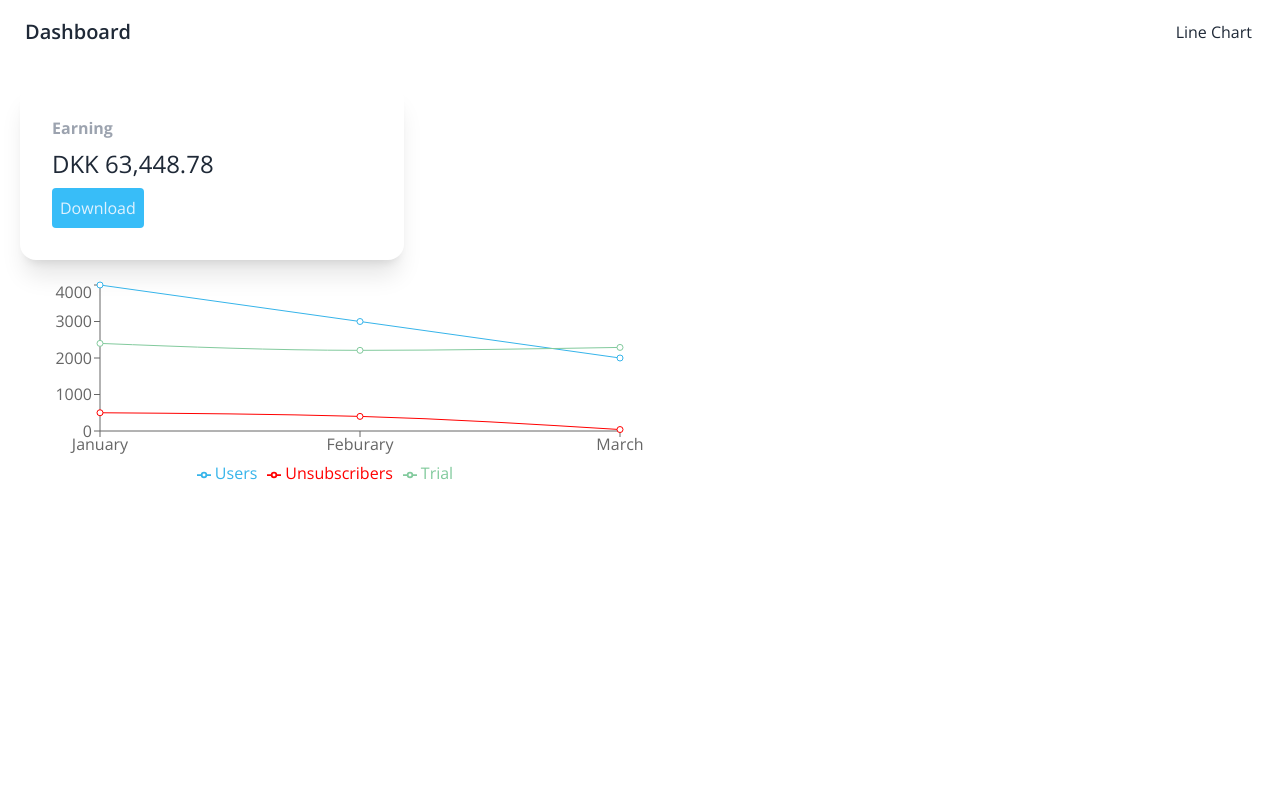
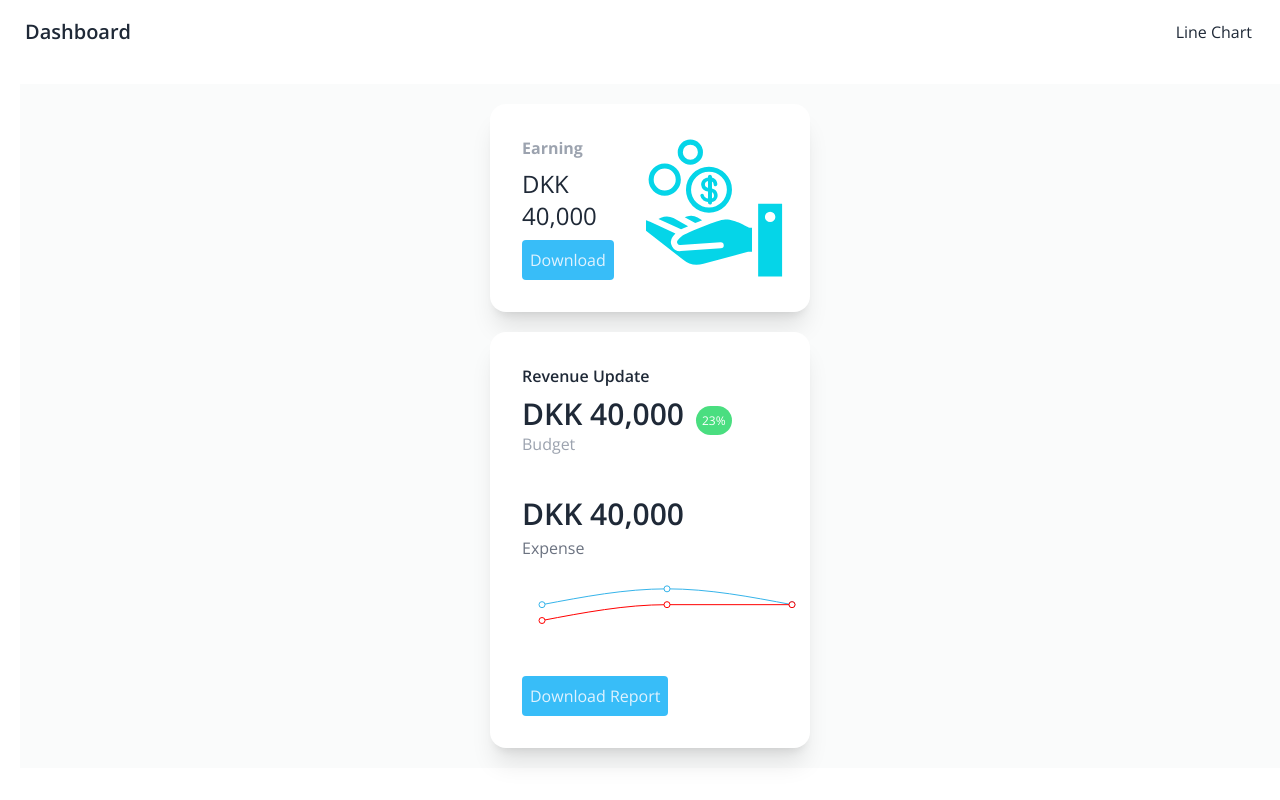
Before and after one commit to ZHANGJialiHappy/Dashboard, a React (Create React App) app: page / in a window 1280 px wide. Built offline with nearby package versions, Linux system fonts and the light colour scheme.

Commit message:
feat: revenue card

```diff
--- a/package.json
+++ b/package.json
@@ -13,6 +13,7 @@
     "daisyui": "^2.51.5",
     "react": "^18.2.0",
     "react-dom": "^18.2.0",
+    "react-icons": "^4.8.0",
     "react-router-dom": "^6.10.0",
     "react-scripts": "5.0.1",
     "recharts": "^2.5.0",
@@ -45,6 +46,7 @@
   },
   "devDependencies": {
     "autoprefixer": "^10.4.14",
+    "file-loader": "^6.2.0",
     "postcss": "^8.4.23",
     "tailwindcss": "^3.3.1"
   }
--- a/src/components/Charts/Linechart.tsx
+++ b/src/components/Charts/Linechart.tsx
@@ -1,18 +1,18 @@
-import { LineChart, Line, XAxis, YAxis, CartesianGrid, Tooltip, Legend, ResponsiveContainer } from 'recharts';
+import { LineChart, Line, XAxis, YAxis, CartesianGrid, Tooltip, Legend } from 'recharts';
 import { lineChartData } from '../../data/dummy';
 
 type Props = {
-    width: string;
+    width: number;
+    height: number;
     horizontal: boolean;
     vertical: boolean;
 }
 
-function Linechart({width, horizontal, vertical} : Props) {
+function Linechart({width, height, horizontal, vertical} : Props) {
   return (
-    <ResponsiveContainer width={width} aspect={3}>
       <LineChart
-        width={250}
-        height={150}
+        width={width}
+        height={height}
         data={lineChartData}
         margin={{
           top: 5,
@@ -21,17 +21,15 @@ function Linechart({width, horizontal, vertical} : Props) {
           bottom: 5,
         }}
       >
-        <CartesianGrid strokeDasharray="3 3" horizontal={horizontal} vertical={vertical}/>
+        <CartesianGrid strokeDasharray="10 10" horizontal={horizontal} vertical={vertical}/>
         <XAxis dataKey="name" />
         <YAxis />
         <Tooltip />
         <Legend />
-        <Line type="monotone" dataKey="Users" stroke="#36B4EA" activeDot={{ r: 8 }} />
-        <Line type="monotone" dataKey="Unsubscribers" stroke="#FF0000" />
-        <Line type="monotone" dataKey="Trial" stroke="#82CA9D" />
-
+        <Line type="monotone" dataKey="Users" stroke="#36B4EA" activeDot={{ r: 4 }} />
+        <Line type="monotone" dataKey="Unsubscribers" stroke="#FF0000" activeDot={{ r: 4 }}/>
+        <Line type="monotone" dataKey="Trial" stroke="#82CA9D" activeDot={{ r: 4 }}/>
       </LineChart>
-    </ResponsiveContainer>
   )
 }
 
--- a/src/data/dummy.tsx
+++ b/src/data/dummy.tsx
@@ -1,3 +1,22 @@
+
+export const revenueData = [
+    {
+      name: 'January',
+      Budget: 40000,
+      Expense: 30000,
+    },
+    {
+      name: 'Feburary',
+      Budget: 50000,
+      Expense: 40000,
+    },
+    {
+      name: 'March',
+      Budget: 40000,
+      Expense: 40000,
+    },
+  ];
+
 export const lineChartData = [
   {
     name: 'January',
@@ -18,3 +37,36 @@ export const lineChartData = [
     Trial: 2290,
   },
 ];
+
+  // export const earningData = [
+  //   {
+  //     icon: <RiContactsLine />,
+  //     amount: '4000',
+  //     percentage: '-4%',
+  //     title: 'Users',
+  //     iconColor: '#FFFFFF',
+  //     iconBg: 'sky-400',
+  //     iconOp: 'opacity-50',
+  //     pcColor: 'red-600',
+  //   },
+  //   {
+  //     icon: <MdOutlineUnsubscribe />,
+  //     amount: '4,396',
+  //     percentage: '+23%',
+  //     title: 'Unsubscriber',
+  //     iconColor: '#FFFFFF',
+  //     iconBg: 'red-600',
+  //     iconOp: 'opacity-50',
+  //     pcColor: 'green-600',
+  //   },
+  //   {
+  //     icon: <AiOutlineShoppingCart />,
+  //     amount: '423,39',
+  //     percentage: '+38%',
+  //     title: 'Trial',
+  //     iconColor: '#FFFFFF',
+  //     iconBg: 'red-600',
+  //     iconOp: 'opacity-50',
+  //     pcColor: 'green-600',
+  //   },
+  // ];
--- /dev/null
+++ b/src/data/index.d.ts
@@ -0,0 +1,12 @@
+declare module "*.jpg" {
+    const path: string;
+    export default path;
+}
+declare module "*.jpeg" {
+    const path: string;
+    export default path;
+}
+declare module "*.svg" {
+    const path: string;
+    export default path;
+}
--- a/src/pages/Dashboard.tsx
+++ b/src/pages/Dashboard.tsx
@@ -1,19 +1,61 @@
-import { Linechart } from "../components"
+import { LineChart, Line } from 'recharts';
+import { revenueData } from "../data/dummy";
+import earning from "../data/earning.svg"
 
 function Dashboard() {
   return (
-    <div className="mt-5 ml-5">
-      <div className="card w-96 bg-base-100 shadow-xl">
-        <div className="card-body">
-          <p className="font-bold text-gray-400">Earning</p>
-          <p className="text-2xl">DKK 63,448.78</p>
-          <div className="card-actions">
-            <button className="rounded bg-sky-400 opacity-0.9 text-sky-100 hover:drop-shadow-xl p-2 ">Download</button>
+    <div className="mt-5 ml-5 bg-main-bg flex justify-center">
+      <div className="m-5">
+        <div className="card card-side w-80 bg-base-100 shadow-xl">
+          <div className="card-body">
+            <p className="font-bold text-gray-400">Earning</p>
+            <p className="text-2xl">DKK 40,000</p>
+            <div className="card-actions">
+              <button className="rounded bg-sky-400 opacity-0.9 text-sky-100 hover:drop-shadow-xl p-2 ">Download</button>
+            </div>
           </div>
+          <figure><img src={earning} alt="earning" /></figure>
         </div>
-      </div>
-      <div className="md:w-full overflow-auto mt-5">
-        <Linechart width="50%" horizontal={false} vertical={false} />
+        <div className="mt-5">
+          <div className="card w-80 bg-base-100 shadow-xl">
+            <div className="card-body">
+              <p className="font-semibold"> Revenue Update </p>
+              <div>
+                <p>
+                  <span className="text-3xl font-semibold">DKK 40,000</span>
+                  <span className="p-1.5 hover:drop-shadow-xl cursor-pointer rounded-full text-white bg-green-400 ml-3 text-xs">
+                    23%
+                  </span>
+                </p>
+                <p className="text-gray-400">Budget</p>
+              </div>
+              <div className="mt-8">
+                <p className="text-3xl font-semibold">DKK 40,000</p>
+                <p className="text-gray-500 mt-1">Expense</p>
+              </div>
+              <LineChart
+                width={300}
+                height={100}
+                data={revenueData}
+                margin={{
+                  top: 5,
+                  right: 30,
+                  left: 20,
+                  bottom: 0,
+                }}
+              >
+                <Line type="monotone" dataKey="Budget" stroke="#36B4EA" activeDot={{ r: 8 }} />
+                <Line type="monotone" dataKey="Expense" stroke="#FF0000" activeDot={{ r: 8 }} />
+              </LineChart>
+              <div className="card-actions">
+                <button className="rounded bg-sky-400 opacity-0.9 text-sky-100 hover:drop-shadow-xl p-2 ">Download Report</button>
+              </div>
+            </div>
+          </div>
+
+
+
+        </div>
       </div>
     </div>
   )
--- a/src/pages/Line.tsx
+++ b/src/pages/Line.tsx
@@ -3,7 +3,7 @@ import { Linechart } from "../components";
 function Line() {
   return (
     <div className="mt-5">
-      <Linechart width="100%" horizontal={true} vertical={true}/>
+      <Linechart width={1000} height={500} horizontal={true} vertical={true}/>
     </div>
   )
 }
--- a/tailwind.config.js
+++ b/tailwind.config.js
@@ -1,6 +1,15 @@
 /** @type {import('tailwindcss').Config} */
 module.exports = {
-
+  entry: "./src/index.js",
+  module: {
+    rules: [
+      //...
+      {
+        test: /\.(png|jp(e*)g|svg|gif)$/,
+        type: "asset/resource",
+      },
+    ],
+  },
   content: [
     "./index.html",
     "./src/**/*.{js,ts,jsx,tsx}",
```
Also changed, not shown: src/data/earning.svg (added), 1 other file (tests, documents, lock files or other folders). Lines whose indentation alone changed are shown as unchanged.
